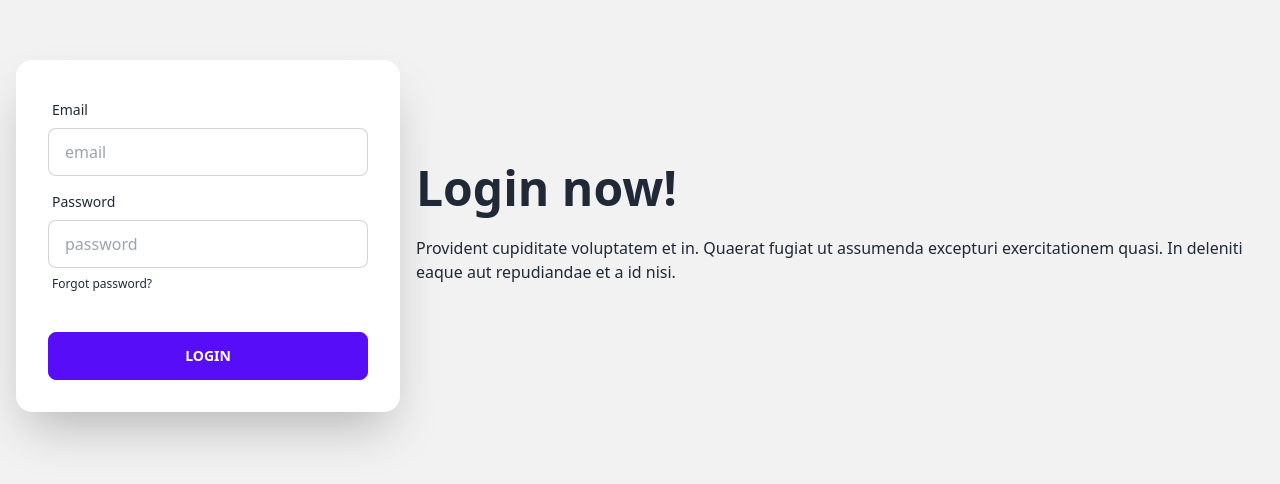
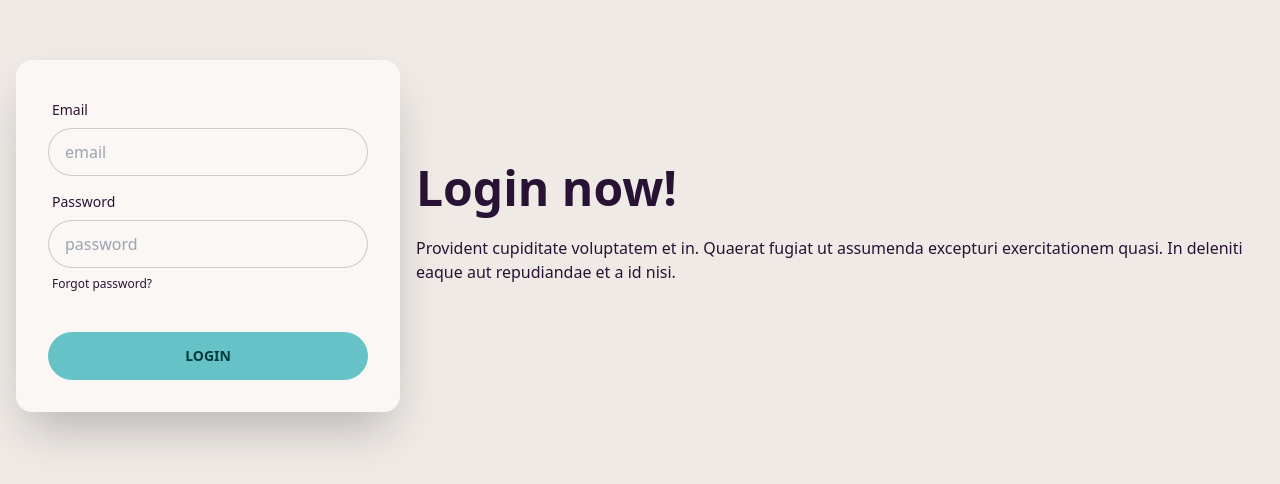
Before and after one commit to nur-zaman/jorip-jontro, a Next.js app: page / in a window 1280 px wide. Shown: the part 164-648 px from the top of the page. Built offline with nearby package versions, Linux system fonts and the light colour scheme.

Commit message:
added extra themes

```diff
--- a/tailwind.config.js
+++ b/tailwind.config.js
@@ -8,4 +8,7 @@ module.exports = {
     extend: {},
   },
   plugins: [require("daisyui")],
-}
+  daisyui: {
+    themes: ["cupcake", "dark", "cmyk"],
+  },
+};
```
